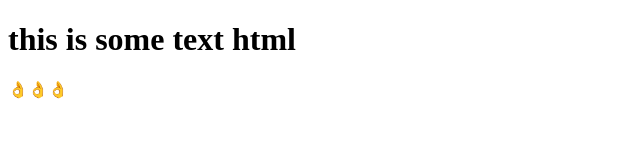
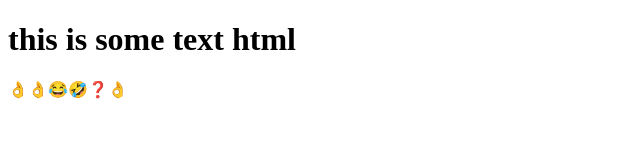
Before and after one commit to Lea2166/test2, a plain HTML site: page index.html in a window 1280 px wide. Shown: the full height of the page, 0-640 px from the left. Drawn offline with Linux system fonts and the light colour scheme.

Commit message:
add imoogi

```diff
--- a/index.html
+++ b/index.html
@@ -7,6 +7,6 @@
 </head>
 <body>
     <h1>this is some text html</h1>
-    <p>👌👌👌</p>
+    <p>👌👌😂🤣❓👌</p>
 </body>
 </html>
```
